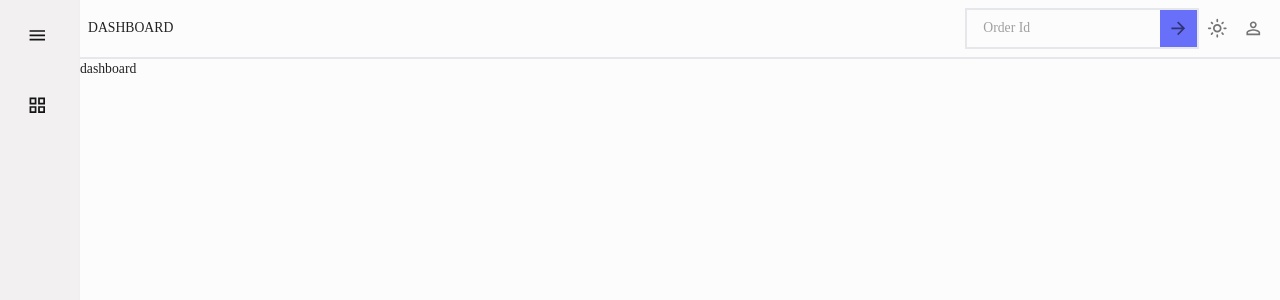
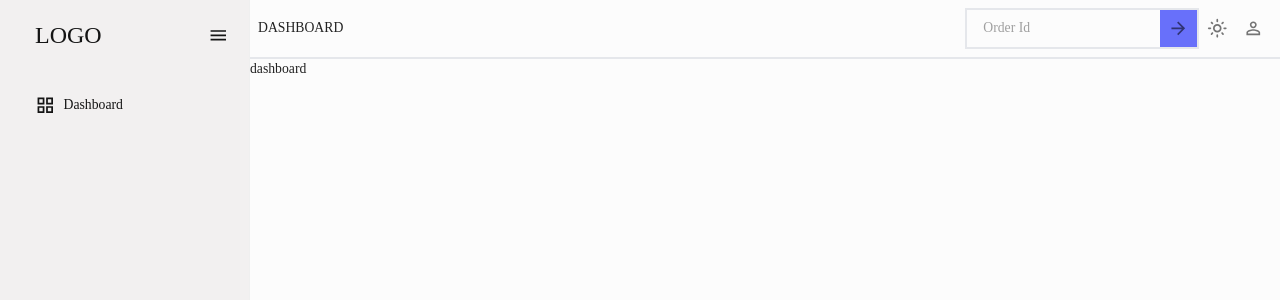
Before and after one commit to geekyvinayak/courier-backoffice, a React (Create React App) app: page / in a window 1280 px wide. Shown: the top 300 px of the page. Built offline with nearby package versions, Linux system fonts and the light colour scheme.

Commit message:
stored mode in local storgae

```diff
--- a/src/components/sidebar.jsx
+++ b/src/components/sidebar.jsx
@@ -10,7 +10,7 @@ import GridViewOutlinedIcon from '@mui/icons-material/GridViewOutlined';
 const Sidebarr = () => {
   const theme = useTheme();
   const colors = tokens(theme.palette.mode);
-  const [isCollapsed, setIsCollapsed] = useState(true);
+  const [isCollapsed, setIsCollapsed] = useState(false);
   const [selected, setIsSelected] = useState("Dashboard");
 
   return (
@@ -64,12 +64,10 @@ const Sidebarr = () => {
           >
             {!isCollapsed && (
               <div className="flex justify-between items-center ml-[15px]">
-                <Typography variant="h3" color={colors.grey[100]}>
+                <Typography variant="h3" >
                   LOGO
                 </Typography>
-                <IconButton onClick={() => setIsCollapsed(!isCollapsed)}>
                   <MenuOutlinedIcon />
-                </IconButton>
               </div>
             )}
           </MenuItem>
--- a/src/theme.js
+++ b/src/theme.js
@@ -1,4 +1,4 @@
-import { createContext, useState, useMemo } from "react";
+import { createContext, useState, useMemo, useEffect } from "react";
 import { createTheme } from "@mui/material/styles";
 
 // color design tokens export
@@ -199,8 +199,16 @@ export const ColorModeContext = createContext({
 });
 
 export const useMode = () => {
-  const [mode, setMode] = useState("light");
+  // Load the initial theme from localStorage or default to 'light'
+  const storedMode = localStorage.getItem("theme") || "light";
+  const [mode, setMode] = useState(storedMode);
 
+  // Update localStorage whenever the theme mode changes
+  useEffect(() => {
+    localStorage.setItem("theme", mode);
+  }, [mode]);
+
+  // Color mode toggle function
   const colorMode = useMemo(
     () => ({
       toggleColorMode: () =>
@@ -209,6 +217,8 @@ export const useMode = () => {
     []
   );
 
+  // Create the theme using the mode (light or dark)
   const theme = useMemo(() => createTheme(themeSettings(mode)), [mode]);
+
   return [theme, colorMode];
 };
```
